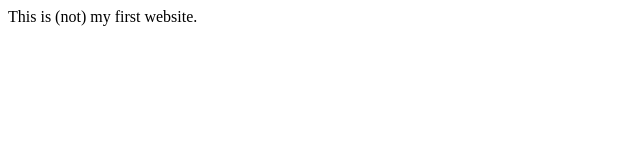
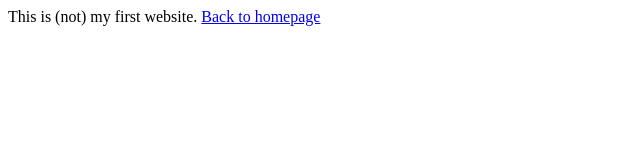
Before and after one commit to MartinBurton/ZTM-Coursework, a plain HTML site: page S4_FirstWebsite/index.html in a window 1280 px wide. Shown: the whole page, without its empty margins (0-640 px from the left). Drawn offline with Linux system fonts and the light colour scheme.

Commit message:
Another Fix

```diff
--- a/S4_FirstWebsite/index.html
+++ b/S4_FirstWebsite/index.html
@@ -5,5 +5,7 @@
     </head>
     <body>
         This is (not) my first website.
+
+        <a href="../index.html">Back to homepage</a>
     </body>
 </html>
```
Also changed, not shown: S4_HTMLTags/htmlTagsPage.html (+2 -0 lines).
